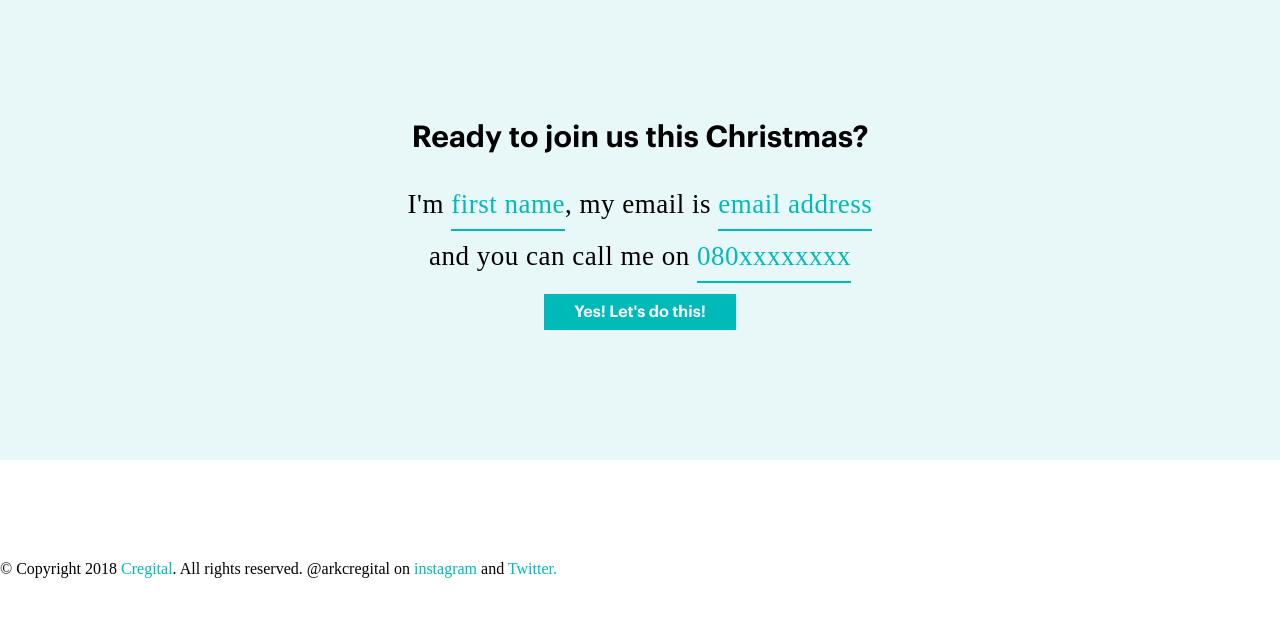
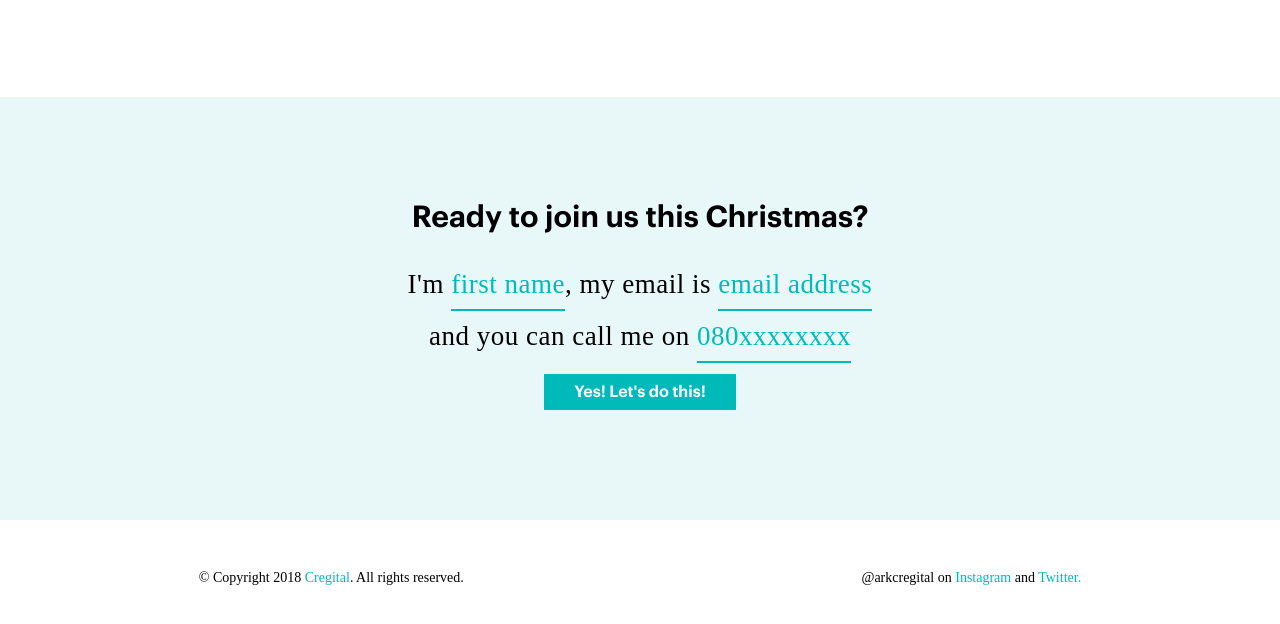
Before and after one commit to AnteVuletic/UI-Final_Task-HTML-CSS, a plain HTML site: page index.html in a window 1280 px wide. Shown: the part 1762-2386 px from the top of the page. Before the commit the page ends 2340 px from the top, so only its background shows below. Drawn offline with Linux system fonts and the light colour scheme; a web font is replaced by a local one.

Commit message:
Looks like I'm done

```diff
--- a/index.css
+++ b/index.css
@@ -134,7 +134,8 @@ form > p{
 .sectionFive{
     background-color: rgb(232,248,248);
     text-align: center;
-    padding: 100px 0px;
+    padding: 80px 0px;
+    margin-bottom: 0px;
 }
 .sectionFive > p{
     font-size: 27px;
@@ -150,3 +151,11 @@ form > p{
 .sectionFive > p > button{
     padding: 10px 30px;
 }
+footer{
+    display: flex;
+    justify-content: space-around;
+    font-size: 14px;
+    padding: 50px 0px;
+    margin: 0px;
+    border: 0px;
+}
--- a/index.html
+++ b/index.html
@@ -76,7 +76,7 @@
     </section>
     <footer>
         <span>© Copyright 2018 <a href="">Cregital</a>. All rights reserved.</span>
-        <span>@arkcregital on <a href="">instagram</a> and <a href="">Twitter.</a></span>
+        <span>@arkcregital on <a href="">Instagram</a> and <a href="">Twitter.</a></span>
     </footer>
 </body>
 </html>
```
